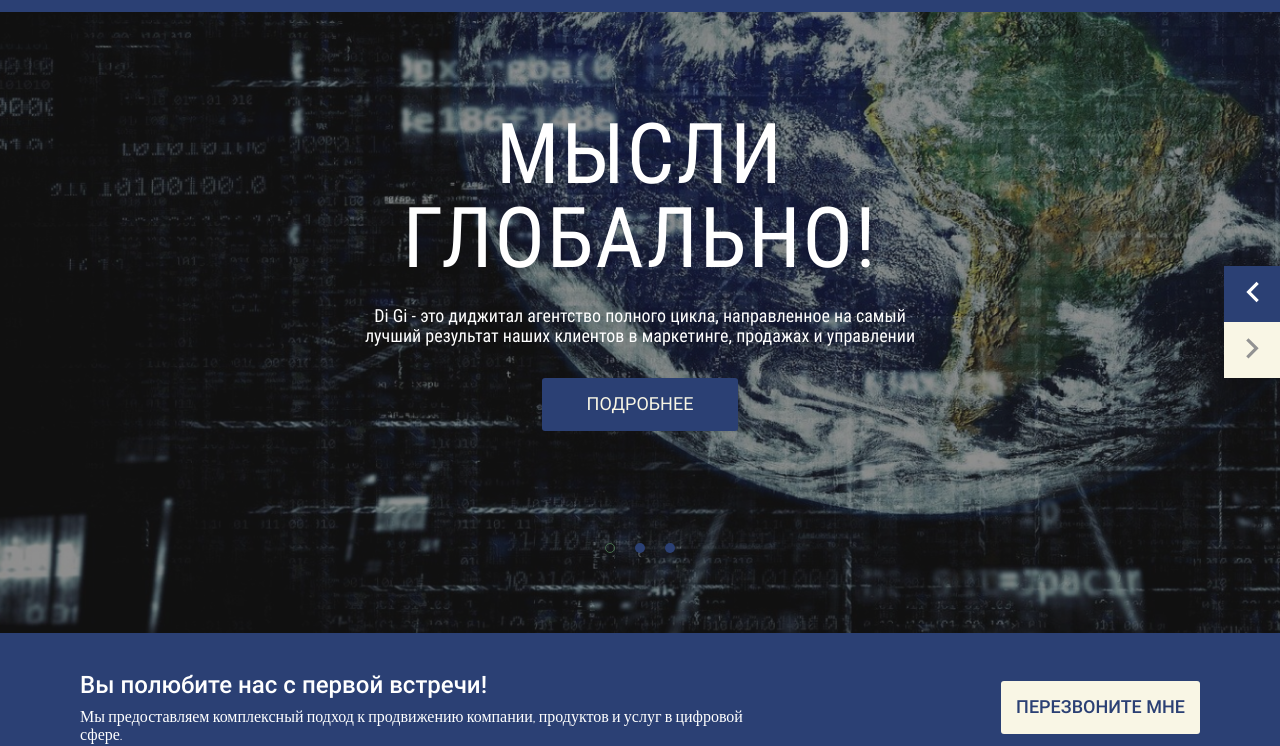
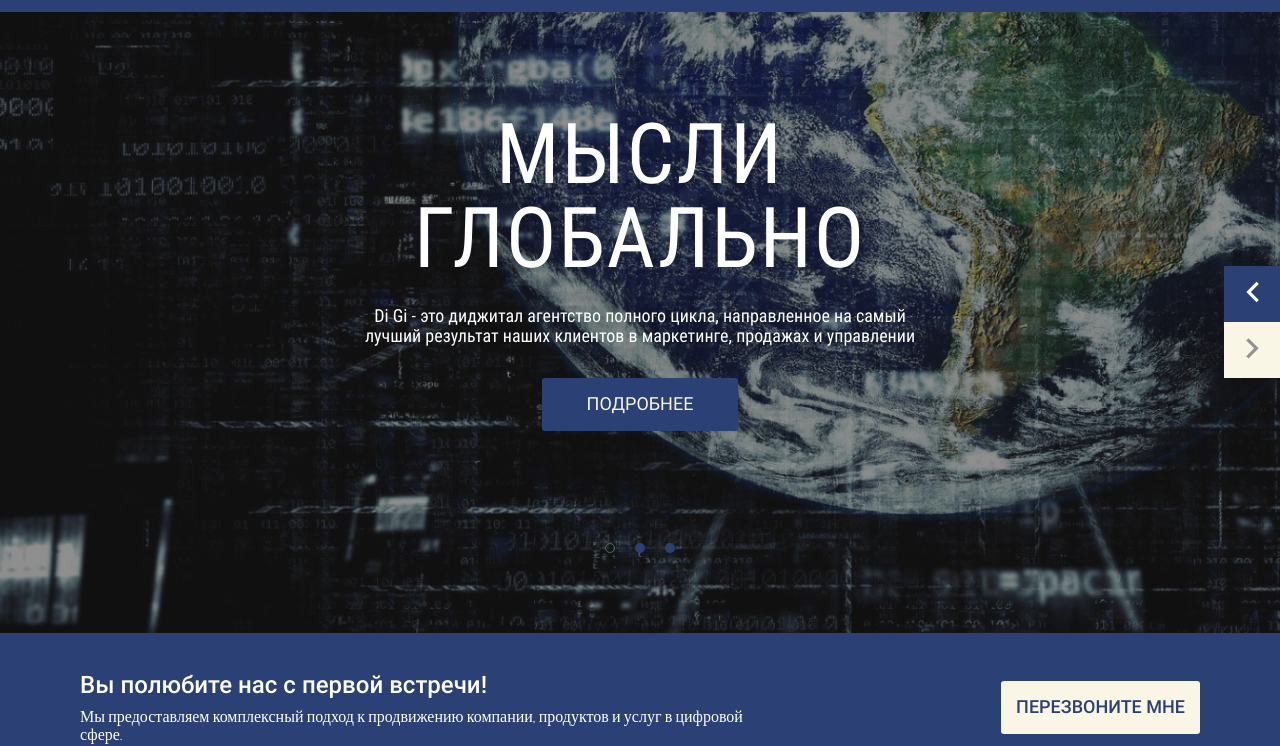
Before and after one commit to shevchenkoyuri/mobile-first, a website: page index.html in a window 1280 px wide. Shown: the part 88-834 px from the top of the page. Drawn offline with nearby package versions, Linux system fonts and the light colour scheme.

Commit message:
index.html is updated by Yuri

```diff
--- a/index.html
+++ b/index.html
@@ -27,7 +27,7 @@
     <section class="head">
         <div class="top-slider">
             <div class="top-slider__item">
-                <h3 class="top-slider__title">МЫСЛИ ГЛОБАЛЬНО!</h3>
+                <h3 class="top-slider__title">МЫСЛИ ГЛОБАЛЬНО</h3>
                 <p class="top-slider__text">
                     Di Gі - это диджитал агентство полного цикла, направленное на самый лучший результат наших клиентов в маркетинге, продажах и управлении
                 </p>
```
